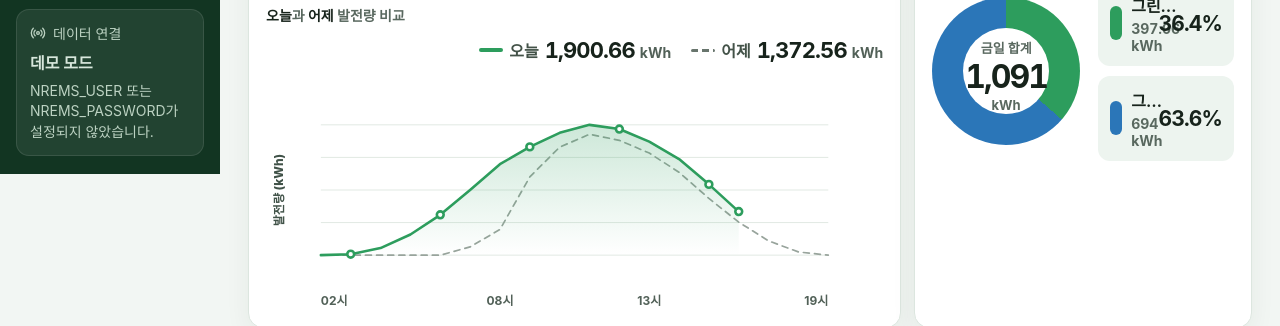
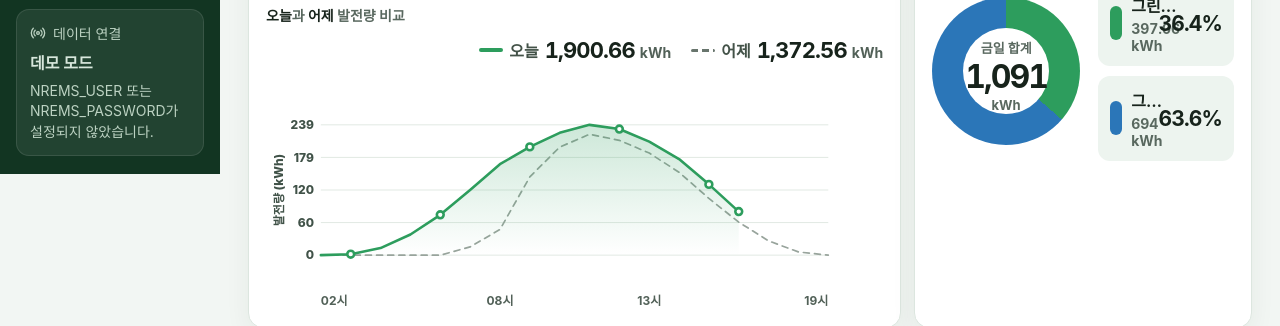
Before and after one commit to soobeom82-glitch/green-solar, a Next.js app: page / in a window 1280 px wide. Shown: the part 626-952 px from the top of the page. Built offline with nearby package versions, Linux system fonts and the light colour scheme.

Commit message:
Show chart gridline values

```diff
--- a/app/globals.css
+++ b/app/globals.css
@@ -127,6 +127,7 @@ button { color: inherit; }
 .trend-chart { width: 100%; height: auto; display: block; overflow: visible; }
 .trend-chart text { fill: #526158; font-size: 14px; font-weight: 700; }
 .trend-chart .chart-axis-unit { fill: #405248; font-size: 14px; font-weight: 800; }
+.trend-chart .chart-axis-value { fill: #405248; font-weight: 800; }
 .chart-grid-line { stroke: var(--line); stroke-width: 1; }
 .chart-line { fill: none; stroke: var(--green-500); stroke-width: 3; stroke-linecap: round; stroke-linejoin: round; }
 .chart-line-yesterday { stroke: #98a49c; stroke-width: 2; stroke-dasharray: 7 6; }
--- a/components/solar-dashboard.tsx
+++ b/components/solar-dashboard.tsx
@@ -181,7 +181,8 @@ function TrendLineChart({ data, comparisonData = [], unit, ariaLabel, primaryLab
         </defs>
         {[0, 0.25, 0.5, 0.75, 1].map((ratio) => {
           const y = padding + ratio * (height - padding * 2);
-          return <line key={ratio} x1={padding} y1={y} x2={width - padding} y2={y} className="chart-grid-line" />;
+          const value = max * (1 - ratio);
+          return <g key={ratio}><line x1={padding} y1={y} x2={width - padding} y2={y} className="chart-grid-line" /><text className="chart-axis-value" x={padding - 8} y={y + 5} textAnchor="end">{formatNumber(value, 0)}</text></g>;
         })}
         <text className="chart-axis-unit" x="20" y={height / 2} textAnchor="middle" transform={`rotate(-90 20 ${height / 2})`}>발전량 ({unit})</text>
         {comparisonLine ? <path d={comparisonLine} className="chart-line chart-line-yesterday" /> : null}
@@ -285,7 +286,8 @@ function DailyBarChart({ data }: { data: DashboardData["dailySeries"] }) {
     <svg className="trend-chart" viewBox={`0 0 ${width} ${height}`} role="img" aria-label="최근 일별 발전량 막대 그래프">
       {[0, 0.5, 1].map((ratio) => {
         const y = padding + ratio * (height - padding * 2);
-        return <line key={ratio} x1={padding} y1={y} x2={width - padding} y2={y} className="chart-grid-line" />;
+        const value = max * (1 - ratio);
+        return <g key={ratio}><line x1={padding} y1={y} x2={width - padding} y2={y} className="chart-grid-line" /><text className="chart-axis-value" x={padding - 8} y={y + 5} textAnchor="end">{formatNumber(value, 0)}</text></g>;
       })}
       <text className="chart-axis-unit" x="20" y={height / 2} textAnchor="middle" transform={`rotate(-90 20 ${height / 2})`}>발전량 (kWh)</text>
       {data.map((point, index) => {
@@ -300,7 +302,6 @@ function DailyBarChart({ data }: { data: DashboardData["dailySeries"] }) {
       })}
       <text x={padding} y={height - 6}>{data[0]?.date}</text>
       <text x={width - padding} y={height - 6} textAnchor="end">{data.at(-1)?.date}</text>
-      <text x={width - padding} y={padding} textAnchor="end">{`${compactNumber.format(max)} kWh`}</text>
     </svg>
   );
 }
```
